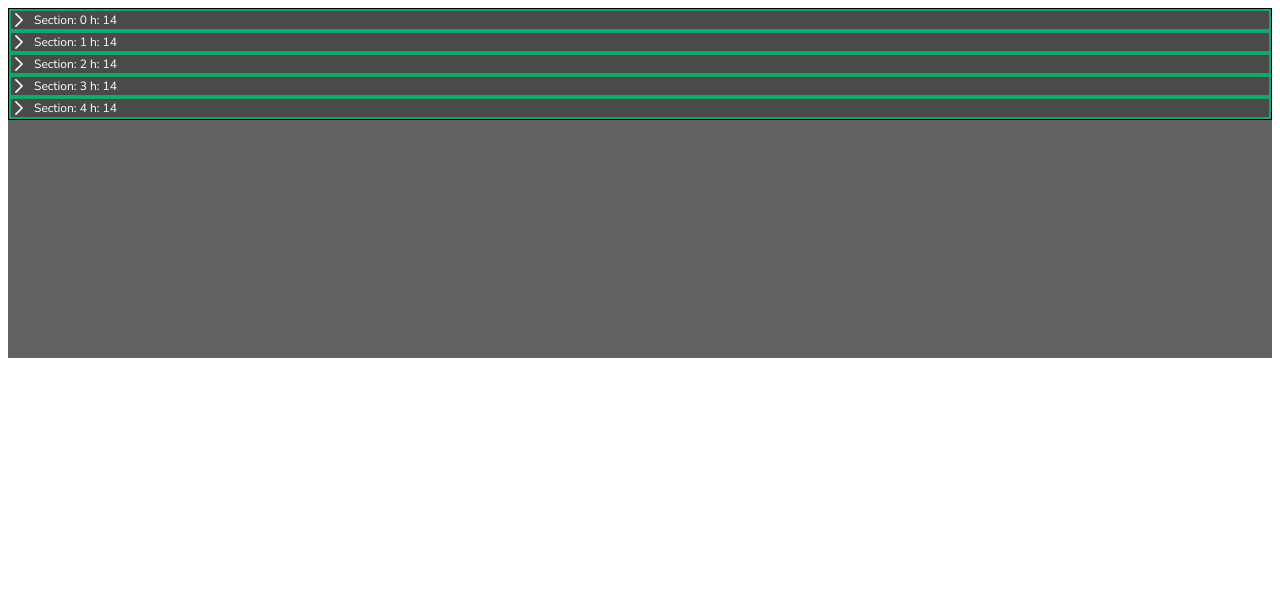
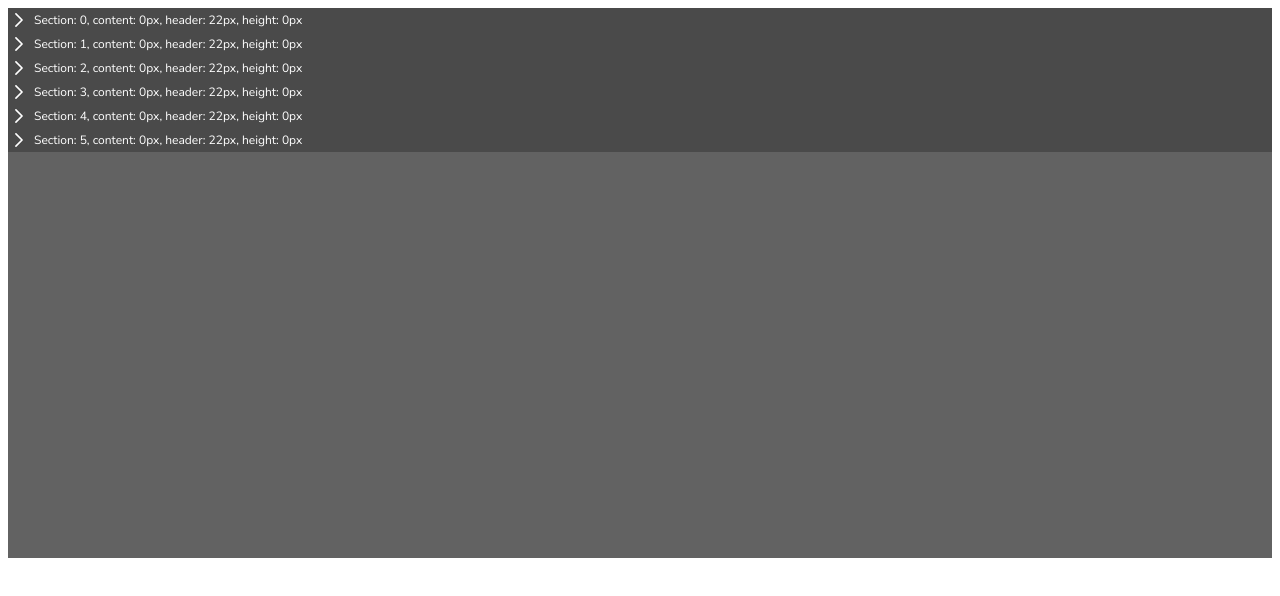
Before and after one commit to patryk0493/svelte-accordion, a Svelte app: page / in a window 1280 px wide. Shown: the top 596 px of the page. Built offline with nearby package versions, Linux system fonts and the light colour scheme.

Commit message:
- added first draft of state management

```diff
--- a/package.json
+++ b/package.json
@@ -8,6 +8,7 @@
     "dev": "vite",
     "build": "vite build",
     "preview": "vite preview",
+    "format": "npx prettier --write --plugin prettier-plugin-svelte .",
     "check": "svelte-check --tsconfig ./tsconfig.json"
   },
   "devDependencies": {
--- /dev/null
+++ b/src/actions/accordion.action.ts
@@ -0,0 +1,49 @@
+import { derived, get, type Writable } from "svelte/store";
+import type { SectionOpenDetails } from "@/lib/events.type";
+import sectionOpenEvent from "@/lib/section-open.event";
+import type { SectionLookup } from "@/lib/model.type";
+
+type AccordionActionOptions = {
+  parentHeight: Writable<number>;
+  sections: Writable<SectionLookup>;
+};
+
+export function accordion(
+  node: HTMLElement,
+  { parentHeight, sections }: AccordionActionOptions,
+) {
+  parentHeight.set(node.parentElement?.clientHeight ?? 0);
+
+  let left = derived([sections, parentHeight], ([$sections, $parentHeight]) => {
+    return Object.keys($sections).reduce((prev, id) => {
+      if (!$sections[id]) return prev;
+      return (
+        prev -
+        (get($sections[id]!.isOpened)
+          ? (get($sections[id]!.refContentHeight) ?? 0) +
+          get($sections[id]!.refHeaderHeight) ?? 0
+          : get($sections[id]!.refHeaderHeight) ?? 0)
+      );
+    }, $parentHeight ?? 0);
+  });
+
+  function onSectionOpen(e: CustomEvent<SectionOpenDetails>) {
+    const { height, isOpened, refHeaderHeight } = get(sections)[e.detail.id]!;
+    const _left = get(left);
+
+    console.log(e.detail, _left);
+    const _isOpened = get(isOpened);
+    const res = _left;
+    const h = _isOpened ? 0 : res;
+    height.set(h);
+  }
+
+  const unsubscribe = sectionOpenEvent.subscribe(onSectionOpen);
+
+  return {
+    update() { },
+    destroy() {
+      unsubscribe();
+    },
+  };
+}
--- a/src/components/Accordion.svelte
+++ b/src/components/Accordion.svelte
@@ -1,13 +1,22 @@
 <script lang="ts">
+  import { setContext } from "svelte";
+  import { writable } from "svelte/store";
+  import AccordionSection from "@/components/AccordionSection.svelte";
+  import type { Context, SectionLookup } from "@/lib/model.type";
+  import { accordion } from "@/actions/accordion.action";
+
+  const parentHeight = writable<number>(0);
+  const sections = writable<SectionLookup>({});
+
+  setContext<Context>("model", { sections });
 </script>
 
-<main>
-  <slot />
+<main use:accordion={{ parentHeight, sections }} {...$$restProps}>
+  <slot Section={AccordionSection} />
 </main>
 
 <style>
   main {
-    border: 1px solid black;
     color: white;
   }
 </style>
--- a/src/components/AccordionSection.svelte
+++ b/src/components/AccordionSection.svelte
@@ -1,23 +1,50 @@
 <script lang="ts">
+  import { getContext, onMount, tick } from "svelte";
+  import { writable } from "svelte/store";
+  import { slide } from "svelte/transition";
   import Chevron from "@/components/Chevron.svelte";
-  import { onMount } from "svelte";
+  import type { Context } from "@/lib/model.type";
+  import sectionOpenEvent from "@/lib/section-open.event";
 
   export let id: string;
+  export let isOpen = false;
 
-  let isOpened: boolean;
+  let contentHeight: number;
+  let headerHeight: number;
 
-  let ref: HTMLDivElement | undefined;
-  let height: number;
+  const { sections } = getContext<Context>("model");
+
+  const height = writable(0);
+  const refHeaderHeight = writable(0);
+  const refContentHeight = writable(0);
+  const isOpened = writable(isOpen);
+
+  $sections[id] = {
+    isOpened: isOpened,
+    refHeaderHeight: refHeaderHeight,
+    refContentHeight: refContentHeight,
+    height: height,
+  };
 
   onMount(() => {
-    console.log(ref, id);
+    $refContentHeight = contentHeight ?? 0;
+    $refHeaderHeight = headerHeight;
+    return () => {
+      $sections[id] = undefined;
+    };
   });
 
-  function handleHeadingClick() {
-    isOpened = !isOpened;
+  async function handleHeadingClick() {
+    sectionOpenEvent.publish({ id });
+    $isOpened = !$isOpened;
+    await tick();
+    $refContentHeight = contentHeight;
+    $sections[id] = $sections[id];
   }
 
-  $: forcedHeight = isOpened ? height : 0;
+  $: {
+    $refHeaderHeight = headerHeight;
+  }
 </script>
 
 <section class="accordion-section">
@@ -25,28 +52,34 @@
     class="heading"
     on:click={handleHeadingClick}
     on:keydown={handleHeadingClick}
+    bind:offsetHeight={headerHeight}
     aria-hidden="true"
   >
-    <Chevron rotated={isOpened} />
-    Section: {id} h: {height}
+    <Chevron rotated={$isOpened} />
+    Section: {id}, content: {$refContentHeight}px, header: {$refHeaderHeight}px,
+    height: {$height}px
   </div>
-  <!-- <div class="content" style:height="{forcedHeight}px"> -->
-  <div class="content" style:height="{forcedHeight}px">
-    <div style="overflow:none" bind:clientHeight={height}>
-      <slot />
+  {#if $isOpened}
+    <div
+      transition:slide={{ duration: 200 }}
+      class="content"
+      style:height="{$height}px"
+    >
+      <div style="overflow:none" bind:clientHeight={contentHeight}>
+        <slot />
+      </div>
     </div>
-  </div>
+  {/if}
 </section>
 
 <style>
   .accordion-section {
-    padding: 1px;
-    border: 2px solid rgb(21, 166, 106);
     background-color: #4a4a4a;
   }
 
   .heading {
     display: flex;
+    padding: 4px;
     gap: 8px;
     cursor: pointer;
   }
--- a/src/components/App.svelte
+++ b/src/components/App.svelte
@@ -1,11 +1,10 @@
 <script lang="ts">
   import Accordion from "@/components/Accordion.svelte";
-  import AccordionSection from "@/components/AccordionSection.svelte";
 </script>
 
 <svelte:head>
   <link rel="preconnect" href="https://fonts.googleapis.com" />
-  <link rel="preconnect" href="https://fonts.gstatic.com" crossorigin />
+  <link rel="preconnect" href="https://fonts.gstatic.com" crossorigin="true" />
   <link
     href="https://fonts.googleapis.com/css2?family=Nunito+Sans:opsz@6..12&display=swap"
     rel="stylesheet"
@@ -13,11 +12,13 @@
 </svelte:head>
 
 <div class="sample1">
-  <Accordion>
-    {#each { length: 5 } as section, i}
-      <AccordionSection id={String(i)}>
-        Content of {i}
-      </AccordionSection>
+  <Accordion let:Section>
+    {#each { length: 6 } as section, i}
+      <Section id={String(i)}>
+        <div style:height={`${i * 50}px`}>
+          Content of {i}
+        </div>
+      </Section>
     {/each}
   </Accordion>
 </div>
@@ -28,7 +29,8 @@
   }
 
   .sample1 {
-    height: 350px;
+    height: 550px;
+    overflow: hidden;
     font-size: 12px;
     background-color: #626262;
   }
--- /dev/null
+++ b/src/lib/events.type.ts
@@ -0,0 +1 @@
+export type SectionOpenDetails = { id: string };
--- /dev/null
+++ b/src/lib/section-open.event.ts
@@ -0,0 +1,24 @@
+import type { SectionOpenDetails } from "@/lib/events.type";
+
+declare global {
+  interface WindowEventMap {
+    "section:open": CustomEvent<SectionOpenDetails>;
+  }
+  interface DocumentEventMap {
+    "section:open": CustomEvent<SectionOpenDetails>;
+  }
+}
+
+function publish(detail: SectionOpenDetails) {
+  document.dispatchEvent(new CustomEvent("section:open", { detail }));
+}
+
+function subscribe(handler: (e: CustomEvent<SectionOpenDetails>) => void) {
+  document.addEventListener("section:open", handler);
+  return () => document.removeEventListener("section:open", handler);
+}
+
+export default {
+  publish,
+  subscribe,
+};
```
Also changed, not shown: src/lib/model.type.ts (added, +16 -0 lines).
